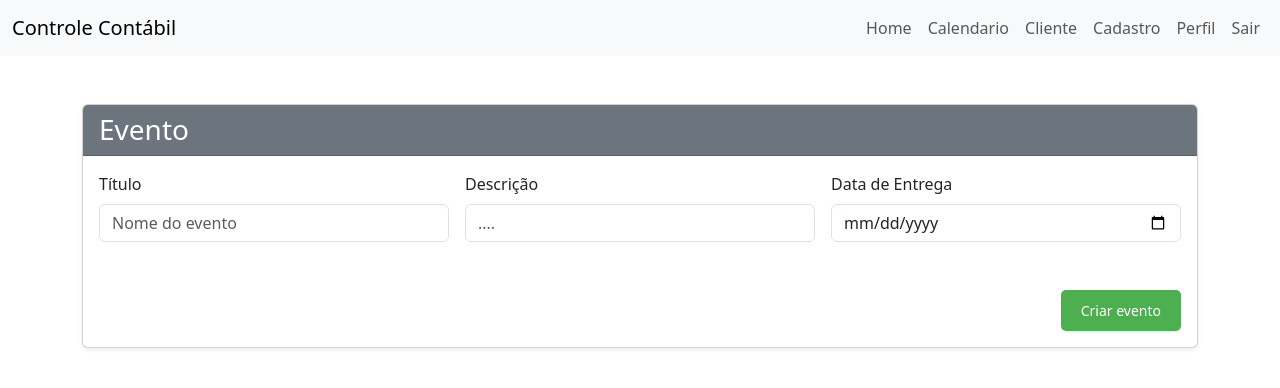
After one commit to ReneDemarchi/plataforma_contabil, a Flask app: page /cliente/1/criar_evento in a window 1280 px wide. The commit adds this page. Shown: the top 388 px of the page. Run offline with Flask 3, Linux system fonts and the light colour scheme; the visitor is signed in with stand-in values (Sample User, id 1).

Commit message:
Calendario e eventos

```diff
--- a/forms.py
+++ b/forms.py
@@ -55,19 +55,17 @@ class visualizacao_dados_cliente(FlaskForm):
 
 
 class Criar_evento(FlaskForm):
-    titulo = StringField('titulo', validators=[Length(min=3, max=150)])
-    descrição = StringField('descrição', validators=[Length(min=3, max=150)])
-    data_entrega = DateField('Data de entrega', format='%d/%m/%Y', validators=[], default=None)
-    id_cliente = StringField('Nome',validators=[Optional(),Length(max=9)])
+    titulo = StringField('Título', validators=[DataRequired(), Length(max=150)])
+    descricao = StringField('Descrição', validators=[Optional(), Length(max=150)])
+    data_entrega = DateField('Data de Entrega', format='%Y-%m-%d', validators=[DataRequired()])
+    submit = SubmitField('Criar evento')
+
 
 
 class Editar_evento(FlaskForm):
-    titulo = StringField('titulo', validators=[Length(min=3, max=150)])
-    descricao = StringField('descrição', validators=[Length(min=3, max=150)])
+    titulo = StringField('Titulo', validators=[Length(min=3, max=150)])
+    descricao = StringField('Descrição', validators=[Length(min=3, max=150)])
     data_entrega = DateField('Data de Entrega', format='%Y-%m-%d')
     id_cliente = StringField('Nome', validators=[Optional(), Length(max=9)])
-    status = SelectField(
-        'Status da Entrega',
-        choices=[('0', 'Não enviado'), ('1', 'Entregue')]
-    )
+    status = SelectField('Status da Entrega',choices=[('0', 'Não enviado'), ('1', 'Entregue')])
     submit = SubmitField('Editar')
--- a/routes/cliente.py
+++ b/routes/cliente.py
@@ -50,7 +50,6 @@ def cadastro(cnpj):
 @login_requisito
 def perfil_cliente(id_cliente):
     eventos = Calendario(id_cliente).query_cliente_informado()
-    print(eventos)
     form = visualizacao_dados_cliente()
     p_cliente = Cliente.buscar_por_id(id_cliente)
     cnaes = p_cliente.Cnaes_do_cliente()
@@ -95,16 +94,49 @@ def lista_cliente():
     dados = lista_cliente_db()
     return render_template("cliente/lista_cliente.html", dados=dados)
 
-@cliente.route("/evento/<int:id_evento>", methods=["GET"])
+@cliente.route("/evento/<int:id_evento>", methods=["GET","POST"])
 @login_requisito
 def editar_evento(id_evento):
     calendario = Calendario(1).query_por_id_evento(id_evento)
-    print(calendario)
     form = Editar_evento()
-    form.data_entrega.data = datetime.strptime(calendario[0]['data_vencimento'], '%d/%m/%Y').date()
+    if request.method == 'GET':
+        form.status.data = str(calendario[0]['concluido'])
+        form.data_entrega.data = datetime.strptime(calendario[0]['data_vencimento'], '%d/%m/%Y').date()
+    if form.validate_on_submit():
+        titulo = form.titulo.data
+        descricao = form.descricao.data
+        data_vencimento = form.data_entrega.data.strftime('%d/%m/%Y')
+        status = form.status.data
+        Calendario().editar_evento(titulo,descricao,data_vencimento,status,id_evento)
+        return redirect(url_for("cliente.perfil_cliente", id_cliente=calendario[0]['id_cliente']))
+    return render_template("cliente/perfil_evento.html", form=form ,dados=calendario)
 
-    # Formulario para poder editar o evento
-    # id cliente atraves do id_evento
-    # if request.method == 'POST' and form.submit.data:
-    # Salvar modificação no evento
-    return render_template("cliente/perfil_evento.html", form=form ,dados=calendario)
+@cliente.route("/deleta_evento/<int:id_evento>", methods=["POST"])
+@login_requisito
+def deleta_evento(id_evento):
+    id_cliente = Calendario().query_por_id_evento(id_evento)[0]['id_cliente']
+    deletar_evento(id_evento)
+    return redirect(url_for("cliente.perfil_cliente", id_cliente=id_cliente))
+
+
+@cliente.route("/cliente/<int:id_cliente>/criar_evento", methods=["GET", "POST"])
+@login_requisito
+def criar_evento(id_cliente):
+    form = Criar_evento()
+    if form.validate_on_submit():
+        Calendario().adicionar_obrigações(
+            form.titulo.data,
+            form.descricao.data,
+            form.data_entrega.data.strftime('%d/%m/%Y'),
+            0,
+            id_cliente
+        )
+        flash("Evento criado com sucesso!", "success")
+        return redirect(url_for("cliente.perfil_cliente", id_cliente=id_cliente))
+    return render_template("cliente/criar_evento.html",form=form,id_cliente=id_cliente)
+
+
+@cliente.route("/calendario_consolidado", methods=["GET", "POST"])
+@login_requisito
+def calendario_consolidado():
+    return render_template("calendario.html",form=form,id_cliente=id_cliente)
--- /dev/null
+++ b/static/css/style.css
@@ -0,0 +1,25 @@
+.btnverde,
+.btnvermelho {
+  padding: 10px 20px;
+  border: none;
+  border-radius: 5px;
+  font-size: 14px;
+  cursor: pointer;
+  transition: 0.3s;
+}
+
+.btnverde {
+  background-color: #4CAF50;
+  color: white;
+}
+
+.btnvermelho {
+  background-color: #f44336;
+  color: white;
+}
+
+.botoes {
+  display: flex;
+  align-items: center; /* centraliza na altura */
+  gap: 10px; /* espaço entre os botões */
+}
--- a/templates/base.html
+++ b/templates/base.html
@@ -6,6 +6,7 @@
     <title>{% block title %}Meu Projeto{% endblock %}</title>
     <!-- Bootstrap 5 CSS -->
     <link href="https://cdn.jsdelivr.net/npm/bootstrap@5.3.2/dist/css/bootstrap.min.css" rel="stylesheet">
+    <link rel="stylesheet" href="{{ url_for('static', filename='css/style.css') }}">
 </head>
 <body>
     {% with messages = get_flashed_messages(with_categories=true) %}
--- /dev/null
+++ b/templates/cliente/criar_evento.html
@@ -0,0 +1,34 @@
+{% extends 'base.html' %}
+{% block title %}Dados do evento{% endblock %}
+
+{% block content %}
+<div class="container mt-5">
+  <div class="row justify-content-center">
+    <div class="col-12 col-lg-12">
+      <!-- Card Evento -->
+      <div class="card shadow-sm mb-4">
+        <div class="card-header bg-secondary text-white">
+          <h3 class="mb-0">Evento</h3>
+        </div>
+        <div class="card-body">
+          <form method="POST" action="{{ url_for('cliente.criar_evento', id_cliente=id_cliente) }}" class="row g-3">
+            {{ form.hidden_tag() }}
+            <div class="col-md-4">
+              {{ form.titulo.label(class="form-label") }}
+              {{ form.titulo(class="form-control", placeholder= "Nome do evento" )}} <!-- arrumar o valor  -->
+            </div>
+            <div class="col-md-4">
+              {{ form.descricao.label(class="form-label") }}
+              {{ form.descricao(class="form-control", placeholder= "....") }}
+            </div>
+            <div class="col-md-4">
+                  {{ form.data_entrega.label(class="form-label") }}
+                  {{ form.data_entrega(class="form-control") }}
+            </div>
+            <div class="col-12 d-flex justify-content-end mt-5">
+              {{ form.submit(class="btnverde") }}
+            </div>
+          </form>
+        </div>
+      </div>
+{% endblock %}
```
Also changed, not shown: calendario.py (+14 -5 lines), db.py (+9 -0 lines), templates/cliente/perfil_cliente.html (+38 -15 lines), templates/cliente/perfil_evento.html (+11 -6 lines), templates/cliente/calendario.html (added), usuarios.db (added).
